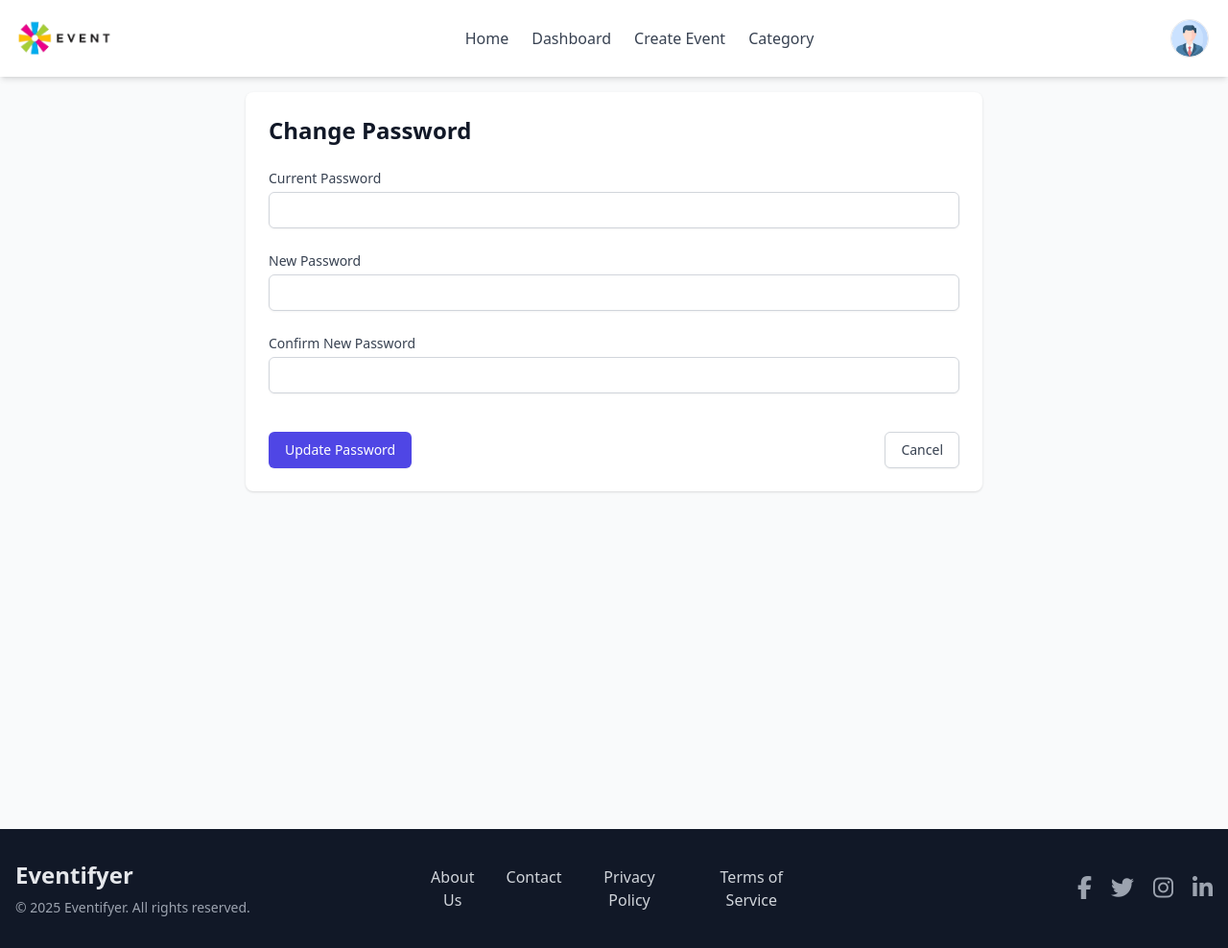
After one commit to rakibIV/Event-Management, a Django app: page /users/password_change/ in a window 1280 px wide. The commit adds this page. Shown: the whole page at 96% size. Run offline with Django 5.2, Linux system fonts and the light colour scheme; the visitor is signed in with stand-in values (Sample User, id 1); parts of the project's set-up code (start-up, migrations or seed data) failed here and were passed over.

Commit message:
password change and reset function implemented

```diff
--- a/event/templates/dashboard.html
+++ b/event/templates/dashboard.html
@@ -4,7 +4,7 @@
 {% block title %}Event Dashboard{% endblock title %}
 
 {% block event %}
-<div class="max-width-[1400px] w-[90%] mx-auto pt-14 mt-8">
+<div class="max-width-[1400px] w-[90%] mx-auto pt-14 mt-8 min-h-screen">
 
 
     <!-- Stats Grid -->
--- a/event/templates/navbar.html
+++ b/event/templates/navbar.html
@@ -59,7 +59,7 @@
               </div>
 
               <div>
-                <a href="{% url 'dashboard' %}" class="block px-4 py-2 text-sm hover:bg-gray-100">
+                <a href="{% url 'redirect-dashboard' %}" class="block px-4 py-2 text-sm hover:bg-gray-100">
                   Dashboard
                 </a>
                 <a href="{% url 'user-profile' %}" class="block px-4 py-2 text-sm hover:bg-gray-100">
@@ -103,8 +103,8 @@
       <div class="flex flex-col items-center space-y-4 px-6 pb-6 bg-white shadow-md absolute top-16 left-0 w-full z-50">
         <a href="{% url 'home' %}" class="text-gray-700 hover:text-indigo-600 font-medium">Home</a>
         <a href="{% url 'redirect-dashboard' %}" class="text-gray-700 hover:text-indigo-600 font-medium">Dashboard</a>
-        <a href="{% url "create_event" %}" class="text-gray-700 hover:text-indigo-600 font-medium">Create Event</a>
-        <a href="{% url "category-page" %}" class="text-gray-700 hover:text-indigo-600 font-medium">Category</a>
+        <a href="{% url 'create_event' %}" class="text-gray-700 hover:text-indigo-600 font-medium">Create Event</a>
+        <a href="{% url 'category-page' %}" class="text-gray-700 hover:text-indigo-600 font-medium">Category</a>
         <a href="{% url 'user-profile' %}" class="text-gray-700 hover:text-indigo-600 font-medium">Profile</a>
 
 
--- a/static/css/output.css
+++ b/static/css/output.css
@@ -802,6 +802,10 @@ video {
   margin-top: 3.5rem;
 }
 
+.mt-16 {
+  margin-top: 4rem;
+}
+
 .mt-2 {
   margin-top: 0.5rem;
 }
@@ -834,8 +838,8 @@ video {
   margin-top: 2.25rem;
 }
 
-.mt-16 {
-  margin-top: 4rem;
+.ml-5 {
+  margin-left: 1.25rem;
 }
 
 .line-clamp-2 {
@@ -1081,10 +1081,22 @@ video {
   max-width: 42rem;
 }
 
+.max-w-3xl {
+  max-width: 48rem;
+}
+
 .max-w-4xl {
   max-width: 56rem;
 }
 
+.max-w-6xl {
+  max-width: 72rem;
+}
+
+.max-w-7xl {
+  max-width: 80rem;
+}
+
 .max-w-\[1400px\] {
   max-width: 1400px;
 }
@@ -1820,12 +1853,20 @@ video {
   padding-top: 3.5rem;
 }
 
+.pt-16 {
+  padding-top: 4rem;
+}
+
 .pt-2 {
   padding-top: 0.5rem;
 }
 
 .pt-3 {
   padding-top: 0.75rem;
+}
+
+.pt-4 {
+  padding-top: 1rem;
 }
 
 .pt-5 {
--- a/users/forms.py
+++ b/users/forms.py
@@ -1,6 +1,7 @@
 from django import forms
 from django.contrib.auth.models import Group
 import re
+from django.contrib.auth.forms import PasswordChangeForm, PasswordResetForm, SetPasswordForm
 
 from django.contrib.auth import get_user_model
 User = get_user_model()
@@ -163,3 +164,22 @@ class UserProfileForm(forms.ModelForm):
             )
 
         return '+880' + phone[1:]
+
+
+
+
+
+class PassChangeForm(PasswordChangeForm):
+    def __init__(self, *args, **kwargs):
+        super().__init__(*args, **kwargs)
+
+        for field_name in self.fields:
+            self.fields[field_name].help_text = None
+
+
+
+class PassResetForm(PasswordResetForm):
+    pass
+
+class PassResetConfirmForm(SetPasswordForm):
+    pass
--- a/users/templates/Registration/login.html
+++ b/users/templates/Registration/login.html
@@ -3,7 +3,7 @@
 {% block title %}Login{% endblock title %}
 
 {% block event %}
-<div class="flex items-center justify-center h-[85vh]">
+<div class="flex items-center justify-center min-h-screen">
 
     <div class="w-full max-w-sm p-6 bg-white rounded-lg shadow-md">
         <h1 class="mb-4 text-2xl font-bold text-center text-gray-800">Welcome to Eventifyer</h1>
@@ -20,7 +20,7 @@
             {% endfor %}
         {% endif %}
 
-        <form method="POST" class="space-y-4">
+        <form method="POST" class="space-y-4 mb-5">
             {% csrf_token %}
             <div>
                 <input type="text" name="username" placeholder="Username" class="w-full px-3 py-2 border rounded border-gray-300 focus:outline-none focus:ring-2 focus:ring-blue-500" required>
@@ -32,6 +32,7 @@
 
             <button type="submit" class="w-full py-2 text-white bg-blue-500 rounded hover:bg-blue-600 focus:outline-none focus:ring-2 focus:ring-blue-500">Sign in</button>
         </form>
+        <a class = "text-blue-500" href="#">Forgot password?</a>
     </div>
 
 </div>
--- a/users/templates/Registration/register.html
+++ b/users/templates/Registration/register.html
@@ -3,9 +3,8 @@
     Register
 {% endblock title %}
 {% block event %}
-<div class="h-[85vh]">
-    <div class="h-[10vh]"></div>
-    <div class="md:w-1/3 mx-auto md:mt-8 bg-white p-8 rounded-lg md:shadow-lg mb-10 pt-14">
+<div class="min-h-screen">
+    <div class="md:w-1/3 mx-auto md:mt-16 bg-white p-8 rounded-lg md:shadow-lg mb-10 pt-14 mt-8">
 
         {% if messages %}
         <div class="flex items-center px-4 py-3 mb-4 rounded-lg shadow-md bg-green-400 text-white">
--- /dev/null
+++ b/users/templates/account/password_change.html
@@ -0,0 +1,45 @@
+{% extends "navbar.html" %}
+
+{% block event %}
+<div class="bg-gray-50 min-h-screen py-8 px-4 sm:px-6 lg:px-8 mt-16">
+  <div class="max-w-3xl mx-auto">
+    <div class="bg-white rounded-lg shadow overflow-hidden">
+      <div class="p-6">
+        <h1 class="text-2xl font-semibold text-gray-900 mb-6">Change Password</h1>
+
+        <form method="POST">
+          {% csrf_token %}
+
+
+          <div class="mb-6">
+            <label class="block text-sm font-medium text-gray-700">Current Password</label>
+            <input type="password" name="old_password" class="mt-1 block w-full border border-gray-300 rounded-md shadow-sm py-2 px-3 focus:outline-none focus:ring-indigo-500 focus:border-indigo-500 sm:text-sm">
+          </div>
+
+
+          <div class="mb-6">
+            <label class="block text-sm font-medium text-gray-700">New Password</label>
+            <input type="password" name="new_password1" class="mt-1 block w-full border border-gray-300 rounded-md shadow-sm py-2 px-3 focus:outline-none focus:ring-indigo-500 focus:border-indigo-500 sm:text-sm">
+          </div>
+
+
+          <div class="mb-6">
+            <label class="block text-sm font-medium text-gray-700">Confirm New Password</label>
+            <input type="password" name="new_password2" class="mt-1 block w-full border border-gray-300 rounded-md shadow-sm py-2 px-3 focus:outline-none focus:ring-indigo-500 focus:border-indigo-500 sm:text-sm">
+          </div>
+
+          <div class="flex items-center justify-between pt-4">
+            <button type="submit" class="inline-flex justify-center py-2 px-4 border border-transparent shadow-sm text-sm font-medium rounded-md text-white bg-indigo-600 hover:bg-indigo-700 focus:outline-none focus:ring-2 focus:ring-offset-2 focus:ring-indigo-500">
+              Update Password
+            </button>
+
+            <a href="{% url 'user-profile' %}" class="inline-flex justify-center py-2 px-4 border border-gray-300 shadow-sm text-sm font-medium rounded-md text-gray-700 bg-white hover:bg-gray-50 focus:outline-none focus:ring-2 focus:ring-offset-2 focus:ring-indigo-500">
+              Cancel
+            </a>
+          </div>
+        </form>
+      </div>
+    </div>
+  </div>
+</div>
+{% endblock %}
--- a/users/templates/admin_dashboard.html
+++ b/users/templates/admin_dashboard.html
@@ -20,15 +20,15 @@
         </div>
 
         <nav class="space-y-2">
-            <a href="" class="flex items-center p-3 text-gray-700 hover:bg-blue-50 rounded-lg transition">
+            <a href="{% url 'redirect-dashboard' %}" class="flex items-center p-3 text-gray-700 hover:bg-blue-50 rounded-lg transition">
                 <i class="fa-solid fa-house text-2xl mr-3"></i>
                 Dashboard
             </a>
-            <a href="" class="flex items-center p-3 text-gray-700 hover:bg-blue-50 rounded-lg transition">
+            <a href="{% url 'dashboard' %}" class="flex items-center p-3 text-gray-700 hover:bg-blue-50 rounded-lg transition">
               <i class="fa-regular fa-calendar text-2xl font-thin mr-3"></i>
                 Events Management
            </a>
-          <a href="" class="flex items-center p-3 text-gray-700 hover:bg-blue-50 rounded-lg transition">
+          <a href="{% url 'category-page' %}" class="flex items-center p-3 text-gray-700 hover:bg-blue-50 rounded-lg transition">
                 <i class="fa-solid fa-layer-group text-2xl mr-3"></i>
               Categories
             </a>
--- a/users/urls.py
+++ b/users/urls.py
@@ -1,5 +1,7 @@
 from django.urls import path
-from users.views import UserProfileView, SignUpView,CustomLoginView,LogoutView,activate_user,user_profile,user_dashboard,admin_dashboard,assign_role,delete_group,edit_group, create_group,delete_participants
+from django.urls import reverse_lazy
+from django.contrib.auth.views import PasswordChangeDoneView
+from users.views import UserProfileView, SignUpView,CustomLoginView,LogoutView,CustomPasswordChangeView,CustomPasswordResetView,CustomPasswordResetConfirmView,activate_user,user_dashboard,admin_dashboard,assign_role,delete_group,edit_group, create_group,delete_participants
 urlpatterns = [
     path("sign-up/",SignUpView.as_view(),name="sign-up"),
     path("sign-in/",CustomLoginView.as_view(),name="sign-in"),
@@ -13,4 +15,8 @@ urlpatterns = [
     path("delete-group/<int:id>/",delete_group,name="delete-group"),
     path("delete-participants/<int:id>/",delete_participants,name="delete-participants"),
     path("user-profile/",UserProfileView.as_view(),name="user-profile"),
+    path("password_change/",CustomPasswordChangeView.as_view(),name="password-change"),
+    path("password_change_done/",PasswordChangeDoneView.as_view(template_name = 'account/password_change_done.html'),name="password_change_done"),
+    path("password_reset/",CustomPasswordResetView.as_view(),name="password-reset"),
+    path("password_reset/confirm/<uidb64>/<token>/",CustomPasswordResetConfirmView.as_view(), name= "password_reset_confirm"),
 ]
--- a/users/views.py
+++ b/users/views.py
@@ -1,7 +1,7 @@
 from django.shortcuts import render, redirect
 from django.contrib.auth import login, authenticate,logout
 from django.contrib.auth.models import Group, Permission
-from users.forms import CustomRegistrationForm, AssignRoleForm
+from users.forms import CustomRegistrationForm, AssignRoleForm, PassChangeForm, PassResetForm, PassResetConfirmForm
 from django.contrib import messages
 from django.contrib.auth.tokens import default_token_generator
 from event.models import Event,Category
@@ -10,7 +10,7 @@ from datetime import date
 from django.contrib.auth.decorators import login_required, user_passes_test
 from django.db import models
 from django.views.generic import CreateView, UpdateView
-from django.contrib.auth.views import LoginView, LogoutView
+from django.contrib.auth.views import LoginView, LogoutView, PasswordChangeView, PasswordResetView, PasswordResetConfirmView
 from django.contrib.auth.mixins import LoginRequiredMixin
 from django.urls import reverse_lazy
 from django.contrib.auth import get_user_model
@@ -64,26 +64,6 @@ class SignUpView(CreateView):
         return super().form_valid(form)
 
 
-def sign_in(request):
-
-    if request.method == "POST":
-        username = request.POST.get('username')
-        password = request.POST.get('password')
-
-        print("doc:",username,password)
-
-        user = authenticate(request,username=username,password=password)
-        print("user:",user)
-
-        if user:
-            login(request,user)
-            return redirect('home')
-
-        else:
-            messages.error(request,"Username or password is incorrect")
-
-    return render(request,'Registration/login.html', {})
-
 class CustomLoginView(LoginView):
     template_name = 'Registration/login.html'
     redirect_authenticated_user = True
@@ -114,7 +94,6 @@ class CustomLoginView(LoginView):
 
 class LogoutView(LogoutView,LoginRequiredMixin):
     login_url = 'sign-in'
-
 
 def activate_user(request,user_id,token):
     user = User.objects.get(id=user_id)
@@ -270,13 +249,11 @@ def delete_participants(request,id):
         return redirect("redirect-dashboard")
 
 
-def user_profile(request):
-    return render(request,'account/user_profile.html',{})
 
 
 class UserProfileView(LoginRequiredMixin, UpdateView):
-    """View for displaying and updating user profile information."""
-
+    """User profile view"""
+    login_url = 'sign-in'
     model = CustomUser
     form_class = UserProfileForm
     template_name = 'account/user_profile.html'
@@ -292,3 +269,35 @@ class UserProfileView(LoginRequiredMixin, UpdateView):
     def form_invalid(self, form):
         messages.error(self.request, "Please correct the errors below.")
         return super().form_invalid(form)
+
+
+
+class CustomPasswordChangeView(LoginRequiredMixin,PasswordChangeView):
+    template_name = 'account/password_change.html'
+    form_class = PassChangeForm
+
+class CustomPasswordResetView(PasswordResetView):
+    template_name = 'account/reset_password.html'
+    form_class = PassResetForm
+    success_url = reverse_lazy('user-profile')
+
+    def get_context_data(self, **kwargs):
+        context = super().get_context_data(**kwargs)
+        context['protocol'] = 'https' if self.request.is_secure() else 'http'
+        context['domain'] = self.request.get_host()
+        print(context)
+        return context
+
+    def form_valid(self, form):
+        messages.success(self.request, "Password reset email sent. Please check your email.")
+        return super().form_valid(form)
+
+
+class CustomPasswordResetConfirmView(PasswordResetConfirmView):
+    template_name = 'account/reset_confirm.html'
+    form_class = PassResetConfirmForm
+    success_url = reverse_lazy('sign-in')
+
+    def form_valid(self, form):
+        messages.success(self.request, "Password reset Successfully!")
+        return super().form_valid(form)
```
Also changed, not shown: other parts of static/css/output.css (+59 -24 lines), users/templates/account/password_change_done.html (added, +16 -0 lines), users/templates/account/reset_confirm.html (added, +38 -0 lines), users/templates/account/reset_password.html (added, +34 -0 lines), users/templates/account/user_profile.html (+9 -7 lines).
